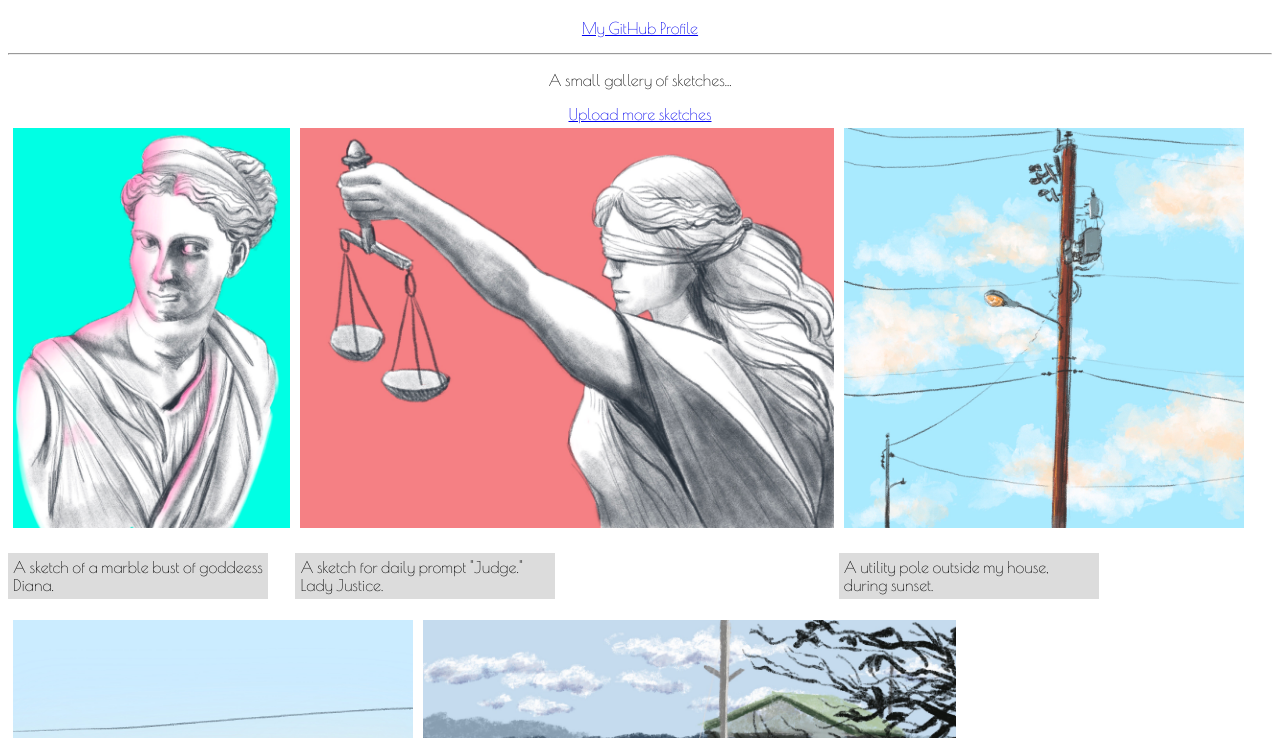
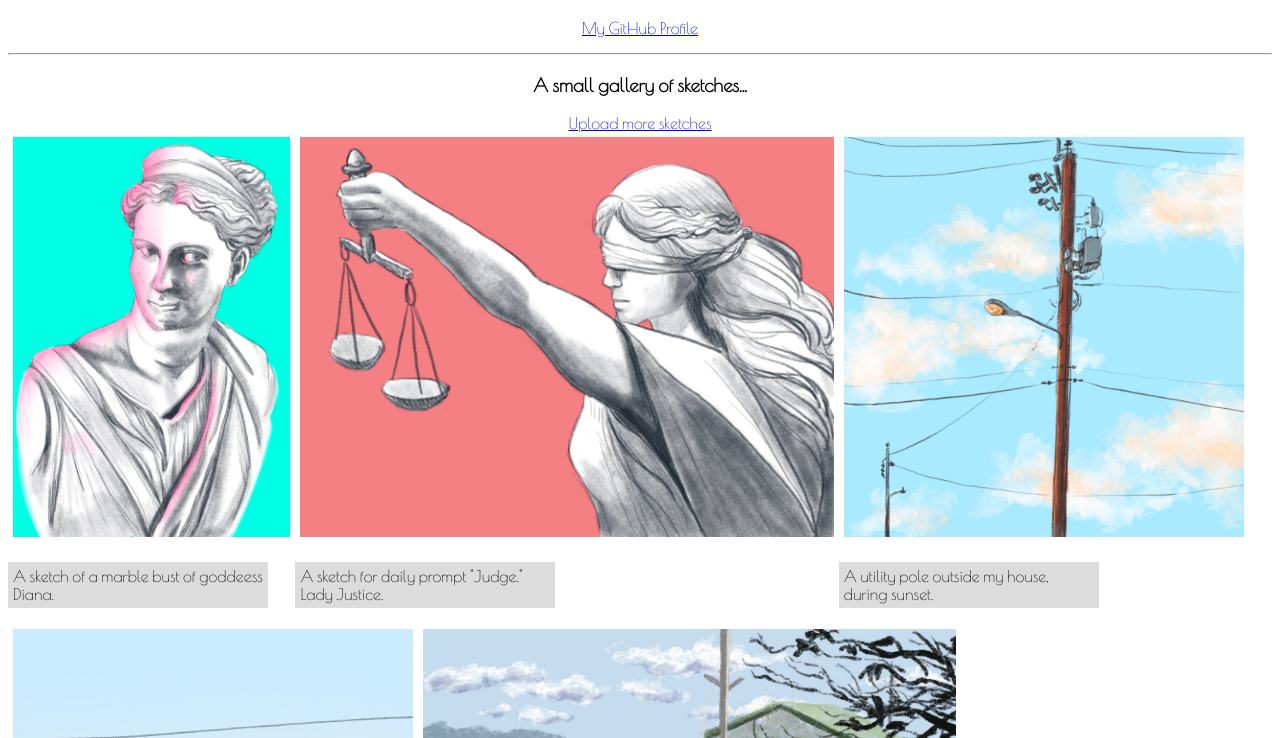
Before and after one commit to steph-inners/steph-inners.github.io, a plain HTML site: page index.html in a window 1280 px wide. Shown: the part 62-800 px from the top of the page. Drawn offline with nearby package versions, Linux system fonts and the light colour scheme.

Commit message:
Update index.html

```diff
--- a/index.html
+++ b/index.html
@@ -11,7 +11,7 @@
         <h1>A website just for fun.</h1>
         <p><a href="https://github.com/sdi-46">My GitHub Profile</a></p>
         <hr>
-        <p>A small gallery of sketches...</p>
+        <h3>A small gallery of sketches...</h3>
         <div><a href="upload.html">Upload more sketches</a></div>
     </div>
     <div id="sketches" class="masonry">
```
